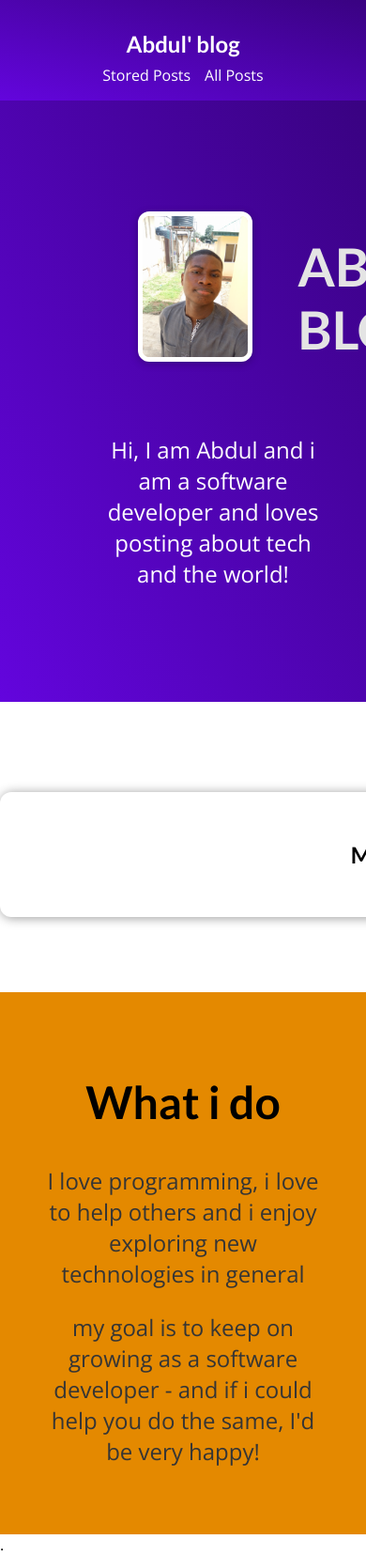
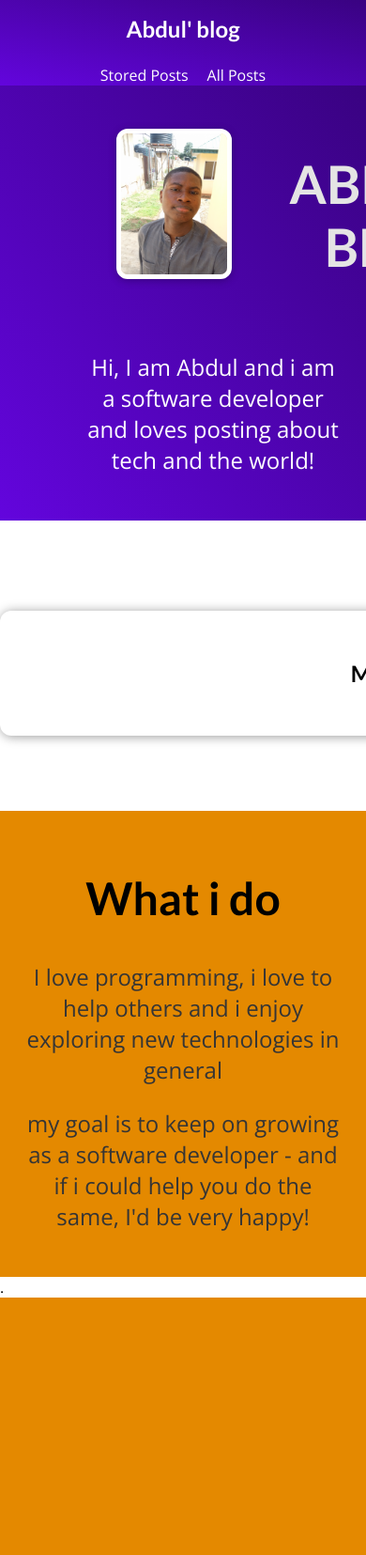
Before and after one commit to Abdul-abiola/django-blog-site, a Django app: page / in a window 390 px wide; the page is wider, and only the part inside the window is pictured. Shown: that part at 94% size. After the commit the page ends 1381 px from the top of that part, so only its background shows below. Run offline with Django 5.2, Linux system fonts and the light colour scheme; data that the repository does not hold is empty.

Commit message:
Update index.css

```diff
--- a/blog/static/blog/index.css
+++ b/blog/static/blog/index.css
@@ -1,6 +1,6 @@
 #main-navigation {
   width: 100%;
-  height: 5rem;
+  min-height: 5rem;
   background: linear-gradient(to right top, #6305dd, #390281);
   display: flex;
   justify-content: space-between;
@@ -10,6 +10,7 @@
   top: 0;
   left: 0;
   box-sizing: border-box;
+  flex-wrap: wrap;
 }
 #main-navigation nav {
   display: flex;
@@ -150,8 +151,9 @@
 @media (max-width:768px) {
   #main-navigation{
     flex-direction: column;
-    padding: 1rem;
+    text-align: center;
     height: auto;
+    gap: 1rem;
   }
   #main-navigation h1{
     margin-bottom: 0.5rem;
@@ -159,11 +161,16 @@
   }
   #main-navigation nav{
     margin-left: 0;
-    gap: 15px;
+    gap: 20px;
+  }
+  #welcome, #about {
+    flex-direction: column;
+    text-align: center;
+    padding: 1.5rem;
   }
   #welcome img {
     margin-right: 0;
     margin-bottom: 1.5rem;
-    max-width: 80%;
+    width: 150px;
   }
 }
```
